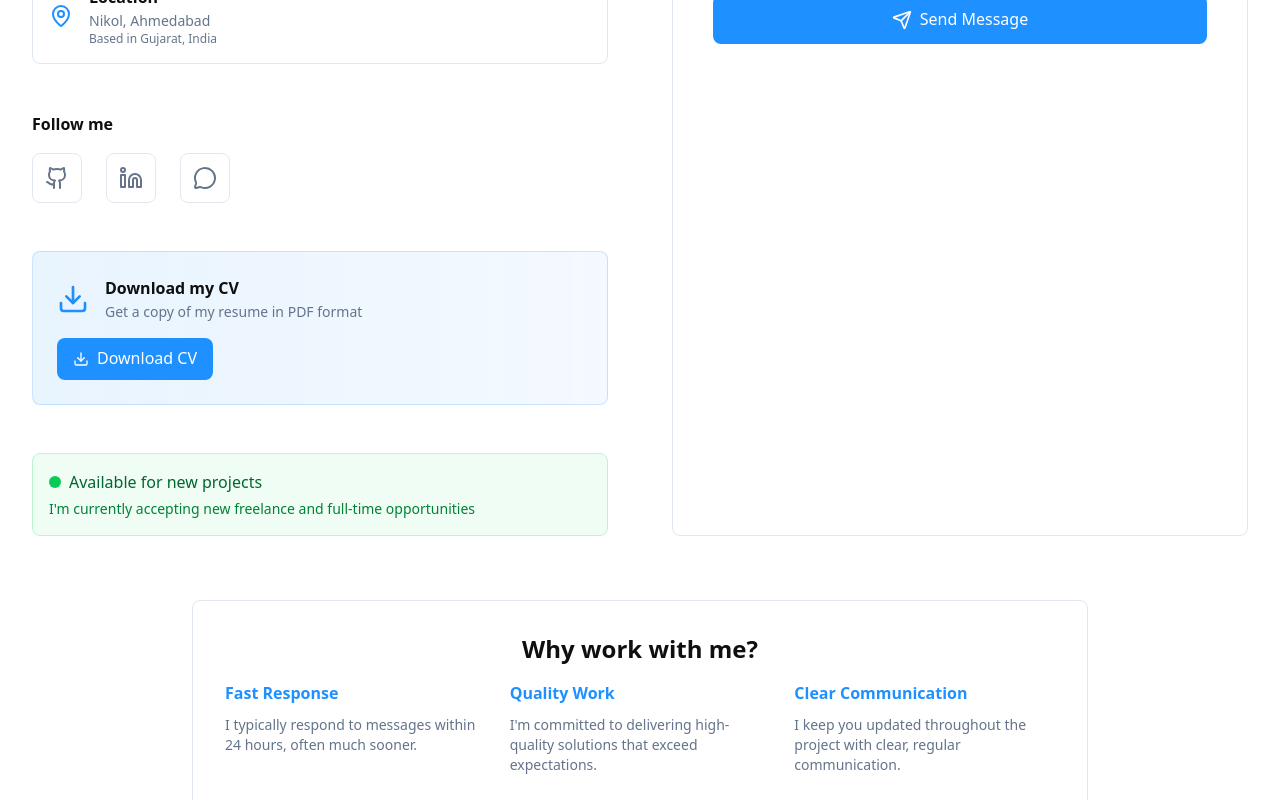
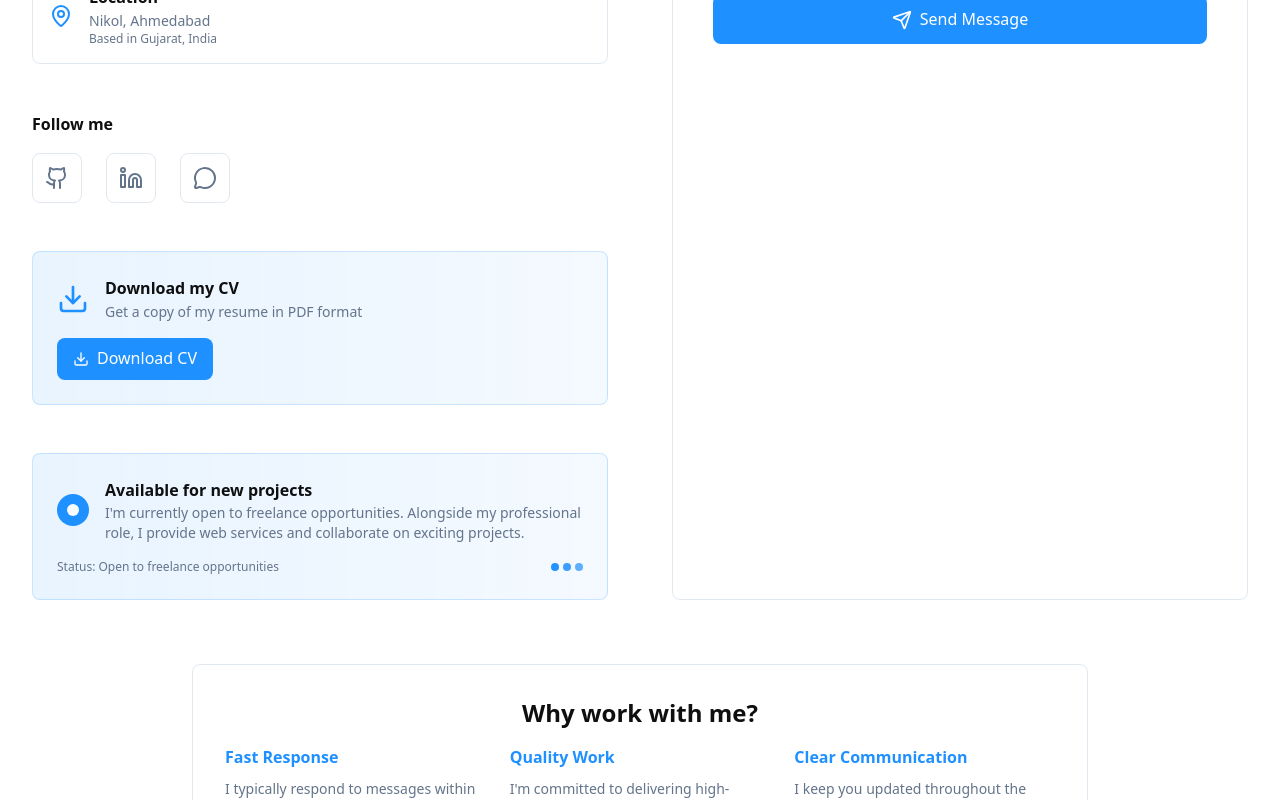
Before and after one commit to Darshan113/dev-portfolio, a Next.js app: page /contact in a window 1280 px wide. Shown: the part 781-1581 px from the top of the page. Built offline with nearby package versions, Linux system fonts and the light colour scheme.

Commit message:
contact and availablity section changes

```diff
--- a/src/components/about-section.tsx
+++ b/src/components/about-section.tsx
@@ -32,7 +32,7 @@ const values = [
   {
     title: "Passion",
     icon: <Heart className="h-8 w-8" />,
-    description: "I&apos;m passionate about creating solutions that make a real difference in people&apos;s lives."
+    description: "I'm passionate about creating solutions that make a real difference in people&apos;s lives."
   },
   {
     title: "Innovation",
--- a/src/components/contact-info.tsx
+++ b/src/components/contact-info.tsx
@@ -41,7 +41,7 @@ const socialLinks = [
     name: "GitHub",
     icon: <Github className="h-6 w-6" />,
     href: "https://github.com/Darshan113",
-    color: "hover:text-gray-900 dark:hover:text-white",
+    color: "hover:text-gray-800",
   },
   {
     name: "LinkedIn",
@@ -161,17 +161,32 @@ export function ContactInfo() {
         initial={{ opacity: 0, y: 20 }}
         animate={inView ? { opacity: 1, y: 0 } : {}}
         transition={{ duration: 0.6, delay: 1.2 }}
-        className="p-4 bg-green-50 dark:bg-green-900/20 border border-green-200 dark:border-green-800 rounded-lg"
+        className="p-6 bg-gradient-to-r from-primary/10 to-primary/5 border border-primary/20 rounded-lg"
       >
-        <div className="flex items-center space-x-2">
-          <div className="w-3 h-3 bg-green-500 rounded-full animate-pulse" />
-          <span className="text-green-800 dark:text-green-200 font-medium">
-            Available for new projects
+        <div className="flex items-center space-x-4 mb-4">
+          <div className="relative">
+            <div className="w-8 h-8 bg-primary rounded-full flex items-center justify-center">
+              <div className="w-3 h-3 bg-primary-foreground rounded-full animate-pulse" />
+            </div>
+            <div className="absolute inset-0 w-8 h-8 bg-primary/40 rounded-full animate-ping opacity-30" />
+          </div>
+          <div>
+            <h4 className="font-semibold">Available for new projects</h4>
+            <p className="text-muted-foreground text-sm">
+            I&apos;m currently open to freelance opportunities. Alongside my professional role, I provide web services and collaborate on exciting projects.
+            </p>
+          </div>
+        </div>
+        <div className="flex items-center justify-between">
+          <span className="text-xs text-muted-foreground font-medium">
+            Status: Open to freelance opportunities
           </span>
+          <div className="flex space-x-1">
+            <div className="w-2 h-2 bg-primary rounded-full animate-pulse" />
+            <div className="w-2 h-2 bg-primary rounded-full animate-pulse" style={{ animationDelay: '0.2s' }} />
+            <div className="w-2 h-2 bg-primary rounded-full animate-pulse" style={{ animationDelay: '0.4s' }} />
+          </div>
         </div>
-        <p className="text-green-700 dark:text-green-300 text-sm mt-1">
-          I&apos;m currently accepting new freelance and full-time opportunities
-        </p>
       </motion.div>
     </motion.div>
   );
```
